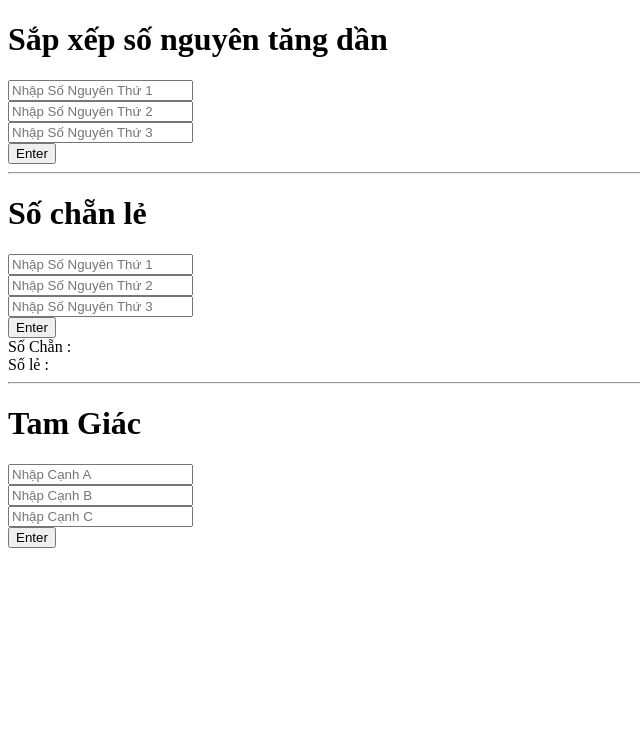
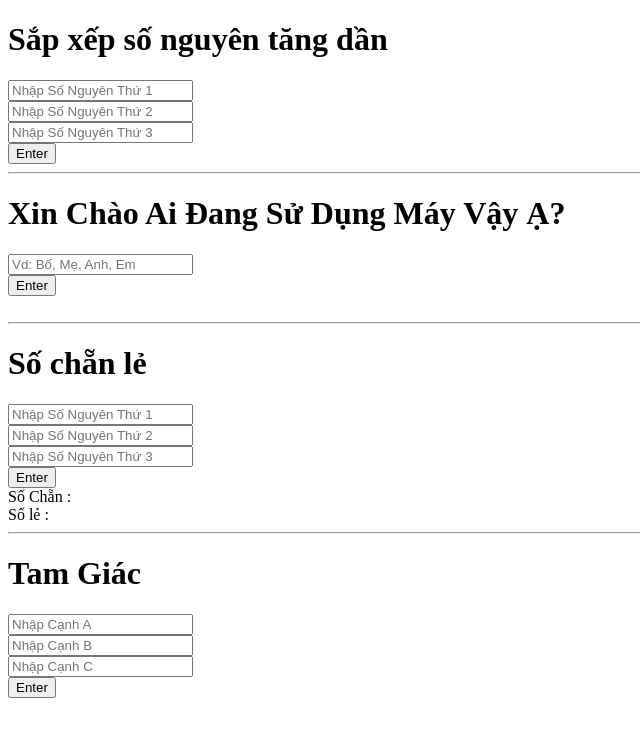
Before and after one commit to monnpham/JS-Buoi-4, a plain HTML site: page index.html in a window 1280 px wide. Shown: the whole page, without its empty margins (0-640 px from the left). Drawn offline with Linux system fonts and the light colour scheme.

Commit message:
Update index.html
a

```diff
--- a/index.html
+++ b/index.html
@@ -16,6 +16,12 @@
     <output id="num1"></output>
     <output id="num2"></output>
     <output id="num3"></output>
+    <hr>
+    <h1 id="hello1">Xin Chào Ai Đang Sử Dụng Máy Vậy Ạ?</h1>
+    <input type="text" id="thanhvien" placeholder="Vd: Bố, Mẹ, Anh, Em">
+    <br>
+    <button onclick="B2()">Enter</button> <br> <br>
+    <output id="loichao"></output>
     <hr>
     <h1>Số chẵn lẻ</h1>
     <input id="n4" type="number" placeholder="Nhập Số Nguyên Thứ 1"> <br>
```
